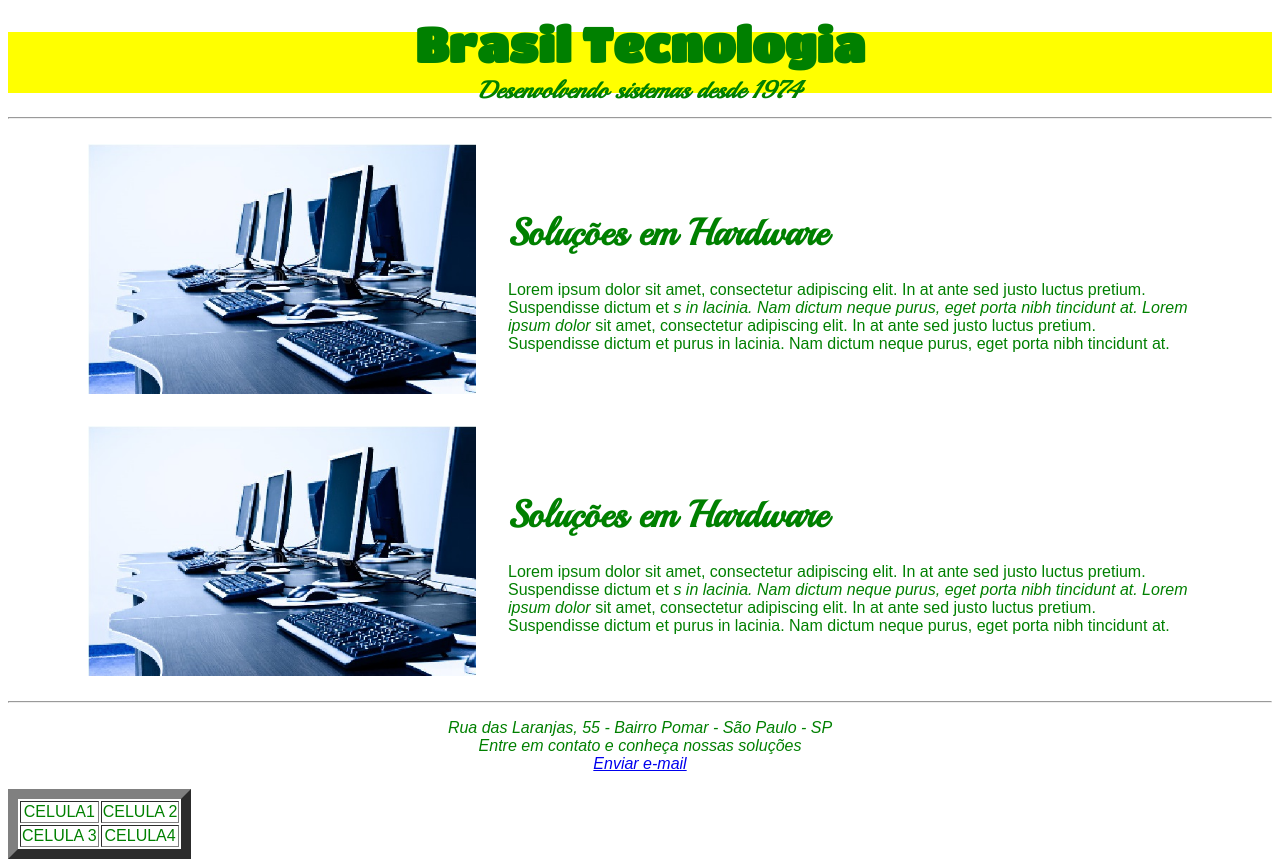
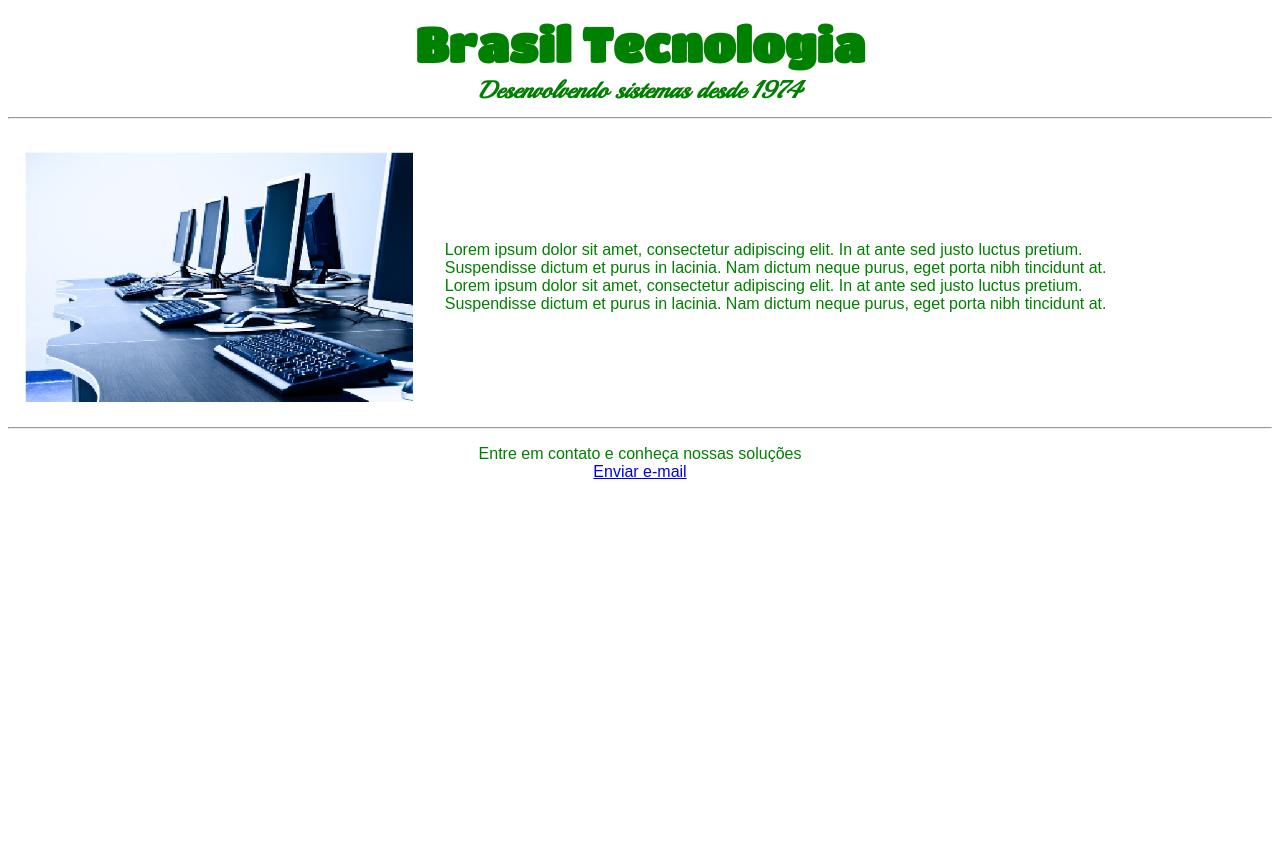
Before and after one commit to andersonfontes/brasiltecnologia, a plain HTML site: page index.html in a window 1280 px wide. After the commit the page ends 800 px from the top, so only its background shows below. Drawn offline with Linux system fonts and the light colour scheme.

Commit message:
Revert "adicionado tags semanticas / classes"
This reverts commit 256fa4a0e5c74583f15217c97b2dd3eb2a7b2372.

```diff
--- a/index.html
+++ b/index.html
@@ -4,8 +4,7 @@
        <head>
           <title> Brasil Tecnologia </title>
           <meta charset="utf-8">
-
-        <style>
+       <style>
        @import url('https://fonts.googleapis.com/css2?family=Playball&family=Titan+One&display=swap');
 
          body {
@@ -14,17 +13,12 @@
            text-align: center ;
          }
 
-         .titulo-da-pagina {
+         h1 {
            line-height:50%;
            font-size:36pt;
            font-family: 'Titan One', cursive;
+
          }
-
-          .titulo-do-texto{
-            font-family: 'Playball', cursive;
-            color: green;
-            font-size:28pt;
-          }
 
          h3 {
            font-family: 'Playball', cursive;
@@ -33,95 +27,30 @@
            line-height:5px;
          }
 
-         h3 {
-           font-size:1.5em;
-           line-height:5px;
-         }
-
-        .texto-tabela {
-          padding:15px;
-          text-align: left;
-        }
-        .tabela-grande {
-          width:90%;
-        }
-
-        .celula-tabela{
-          padding:15px;
-        }
-
-        #destaque-texto{
-          font-style: italic;
-        }
-
-          .italico
-            {
-          font-style: italic;
-          }
-
-          .exemplo-header{
-            background-color: yellow;
-          }
        </style>
 
        </head>
 
        <body>
-
-          <header class="exemplo-header">
-         <h1 class="titulo-da-pagina"> Brasil Tecnologia     </h1>
-         <h3> Desenvolvendo sistemas desde 1974</h3>
-
-
-          </header>
-
-         <main>
-            <hr>
-         <table class="tabela-grande" align="center">
+         <h1> Brasil Tecnologia     </h1>
+         <h3>       Desenvolvendo sistemas desde 1974</h3>
+         <hr>
+         <p>
+         <table style="width:90%">
             <tr>
-               <td class="texto-tabela">
+               <td style="padding:15px">
                  <img src="imagens/pc_menor.jpg" height="250px" align="left">
                </td>
-               <td class="texto-tabela">
-                 <h1 class="titulo-do-texto">Soluções em Hardware</h1>
-               Lorem ipsum dolor sit amet, consectetur adipiscing elit. In at ante         sed justo luctus pretium. Suspendisse dictum et <span id="destaque-texto">s in lacinia.           Nam dictum neque purus, eget porta nibh tincidunt at. Lorem ipsum dolor    </span>  sit amet, consectetur adipiscing elit. In at ante     sed justo luctus       pretium. Suspendisse dictum et purus in lacinia.     Nam dictum neque        purus, eget porta nibh tincidunt at.
-               </td>
-             </tr>
-            <tr>
-               <td class="texto-tabela">
-                 <img src="imagens/pc_menor.jpg" height="250px" align="left">
-               </td>
-               <td class="texto-tabela">
-                 <h1 class="titulo-do-texto">Soluções em Hardware</h1>
-               Lorem ipsum dolor sit amet, consectetur adipiscing elit. In at ante         sed justo luctus pretium. Suspendisse dictum et <span id="destaque-texto">s in lacinia.           Nam dictum neque purus, eget porta nibh tincidunt at. Lorem ipsum dolor    </span>  sit amet, consectetur adipiscing elit. In at ante     sed justo luctus       pretium. Suspendisse dictum et purus in lacinia.     Nam dictum neque        purus, eget porta nibh tincidunt at.
+               <td style="padding:15px" align="left">
+               Lorem ipsum dolor sit amet, consectetur adipiscing elit. In at ante         sed justo luctus pretium. Suspendisse dictum et purus in lacinia.            Nam dictum neque purus, eget porta nibh tincidunt at. Lorem ipsum dolor     sit amet, consectetur adipiscing elit. In at ante     sed justo luctus       pretium. Suspendisse dictum et purus in lacinia.     Nam dictum neque        purus, eget porta nibh tincidunt at.
                </td>
              </tr>
           </table>
-
-           <table border="10px">
-
-  <tr>
-    <td>      CELULA1     </td>
-    <td>      CELULA 2    </td>
-  </tr>
-
-  <tr>
-    <td>      CELULA 3    </td>
-    <td>      CELULA4     </td>
-  </tr>
-
-
           <hr>
-         </main>
-
-         <footer class="italico">
-           <p>
-             <address>
-             Rua das Laranjas, 55 - Bairro Pomar - São Paulo - SP
-             </address>
-             Entre em contato e conheça nossas soluções<br>
+          </p>
+           <p align="center">
+            Entre em contato e conheça nossas soluções<br>
            <a href="mailto: anderson@brtecnologia.com.br">Enviar e-mail</a>
-         </footer>
         </p>
       </body>
       </html>
```
